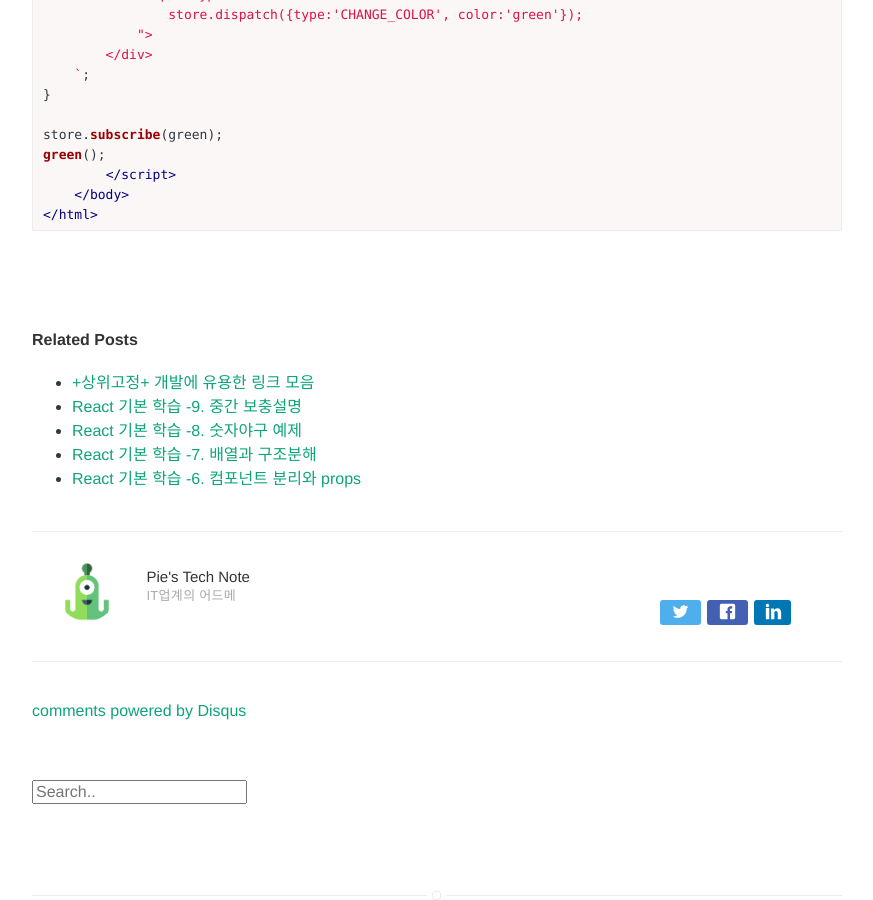
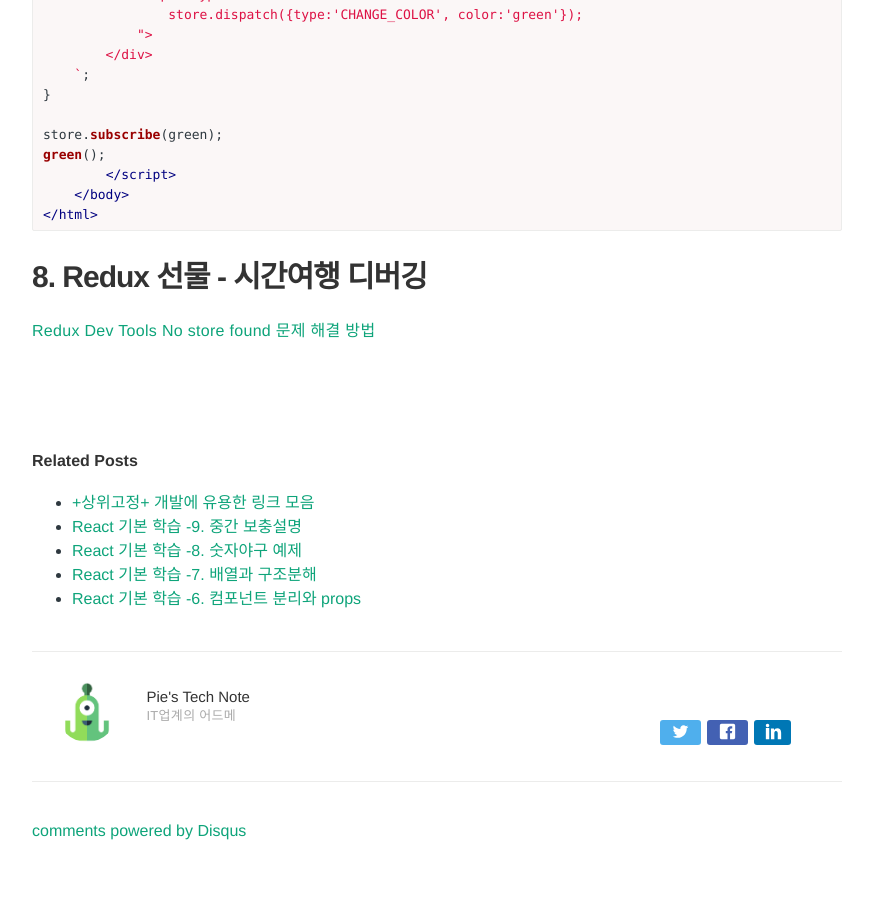
Before and after one commit to Pie001/pie001.github.io, a Jekyll site: the page built from _posts/2020-11-24-0079.md, in a window 1280 px wide and 900 px high, scrolled down 8550 px. Shown: the whole window, without its empty margins (203-1076 px from the left). Built offline with Jekyll 4.4.1, drawn with Linux system fonts in a browser that asks for light colours; comment, search, counter and statistics services are not loaded.

Commit message:
Update 2020-11-24-0079.md

````diff
--- a/_posts/2020-11-24-0079.md
+++ b/_posts/2020-11-24-0079.md
@@ -375,3 +375,6 @@
     </body>
 </html>
 ```
+
+# 8. Redux 선물 - 시간여행 디버깅
+[Redux Dev Tools No store found 문제 해결 방법](https://writingdeveloper.tistory.com/305)
````
